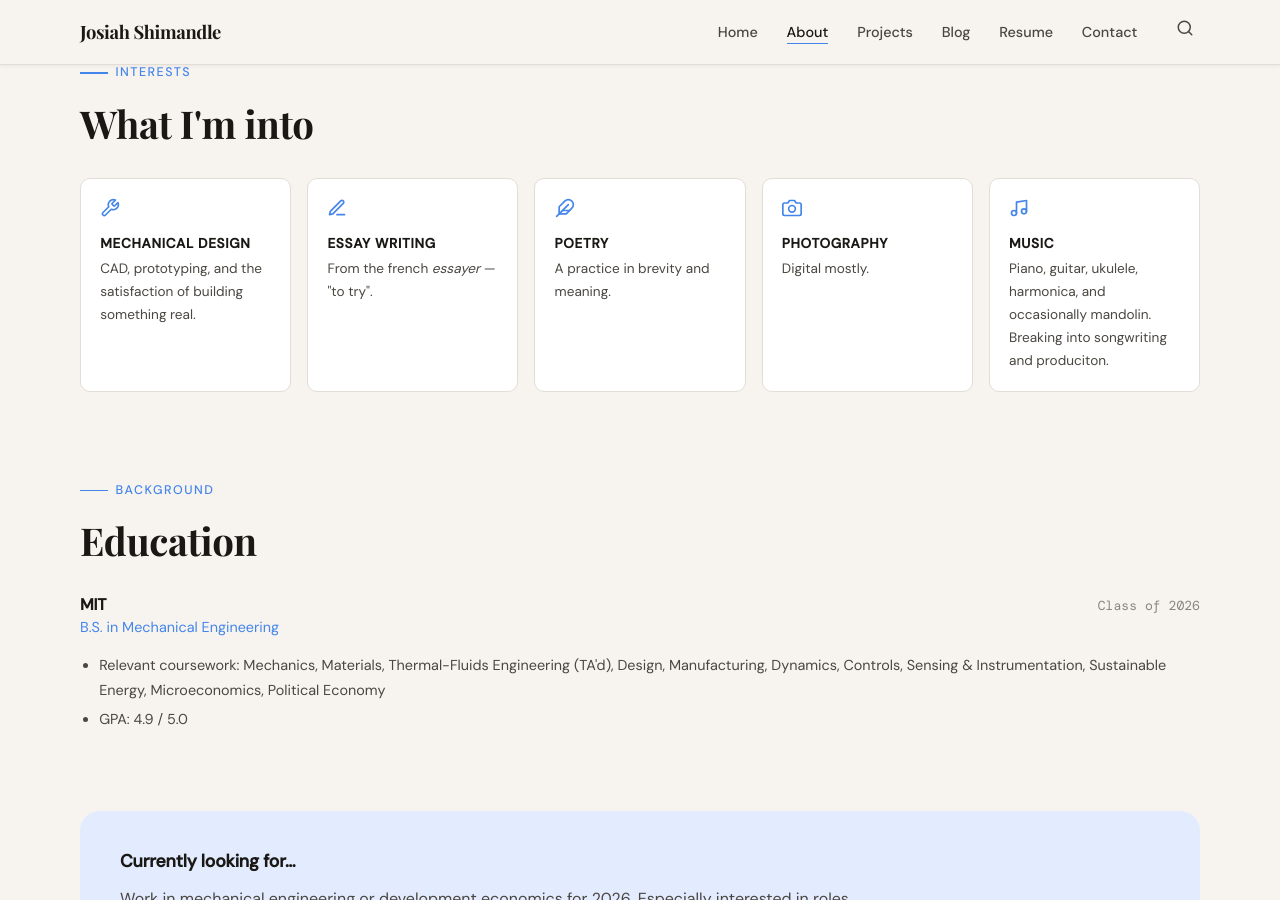
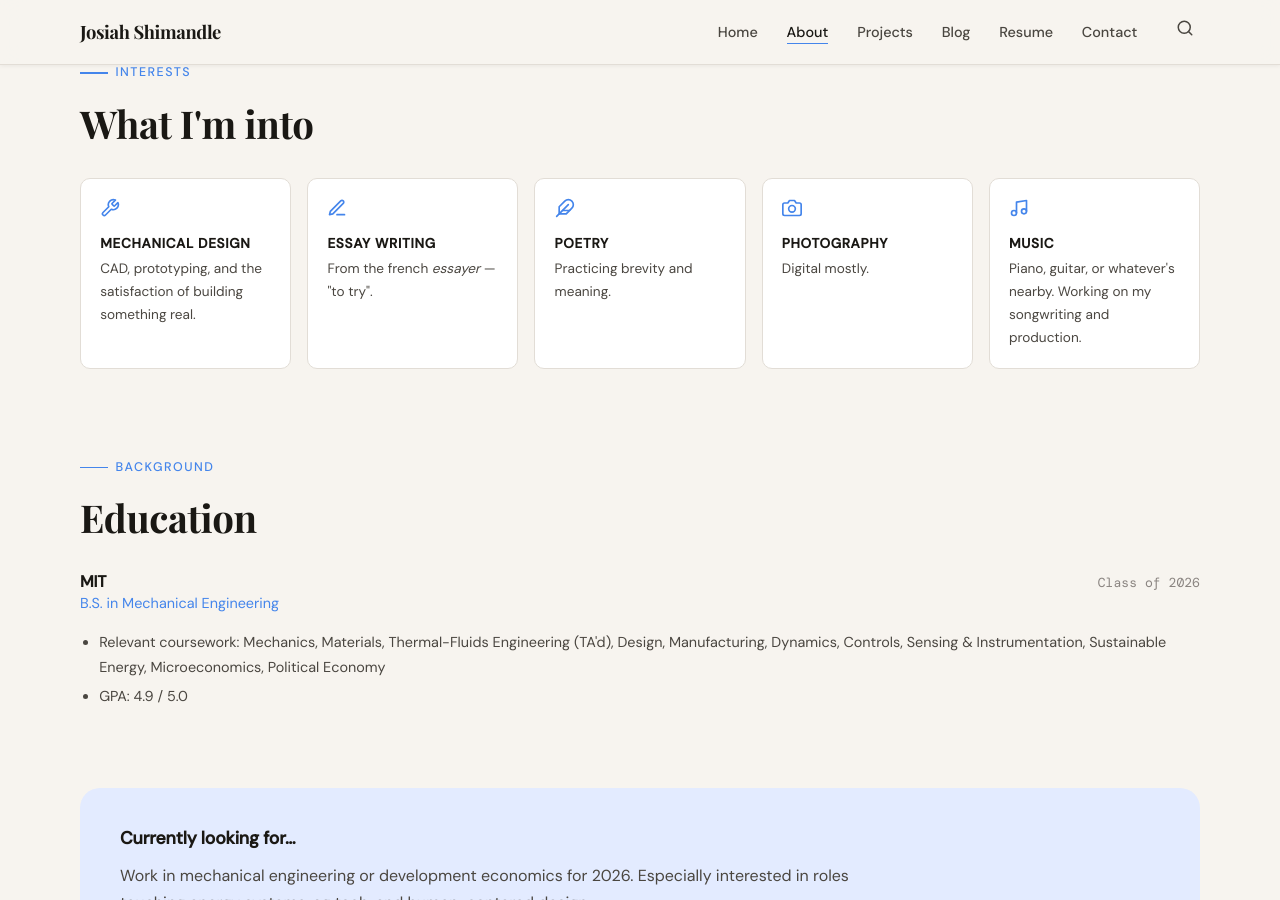
Before and after one commit to jshimandle/jshimandle.github.io, a Jekyll site: the page built from about.html, in a window 1280 px wide and 900 px high, scrolled down 838 px. Built offline with Jekyll 4.4.1, drawn with Linux system fonts in a browser that asks for light colours; some web fonts are replaced.

Commit message:
Update about.html

```diff
--- a/about.html
+++ b/about.html
@@ -62,7 +62,7 @@ permalink: /about/
       <div class="interest-card">
         <i data-feather="feather"></i>
         <h4>Poetry</h4>
-        <p>A practice in brevity and meaning.</p>
+        <p>Practicing brevity and meaning.</p>
       </div>
       <div class="interest-card">
         <i data-feather="camera"></i>
@@ -72,7 +72,7 @@ permalink: /about/
       <div class="interest-card">
         <i data-feather="music"></i>
         <h4>Music</h4>
-        <p>Piano, guitar, ukulele, harmonica, and occasionally mandolin. Breaking into songwriting and produciton.</p>
+        <p>Piano, guitar, or whatever's nearby. Working on my songwriting and production. </p>
       </div>
       <!--
       <div class="interest-card">
```
